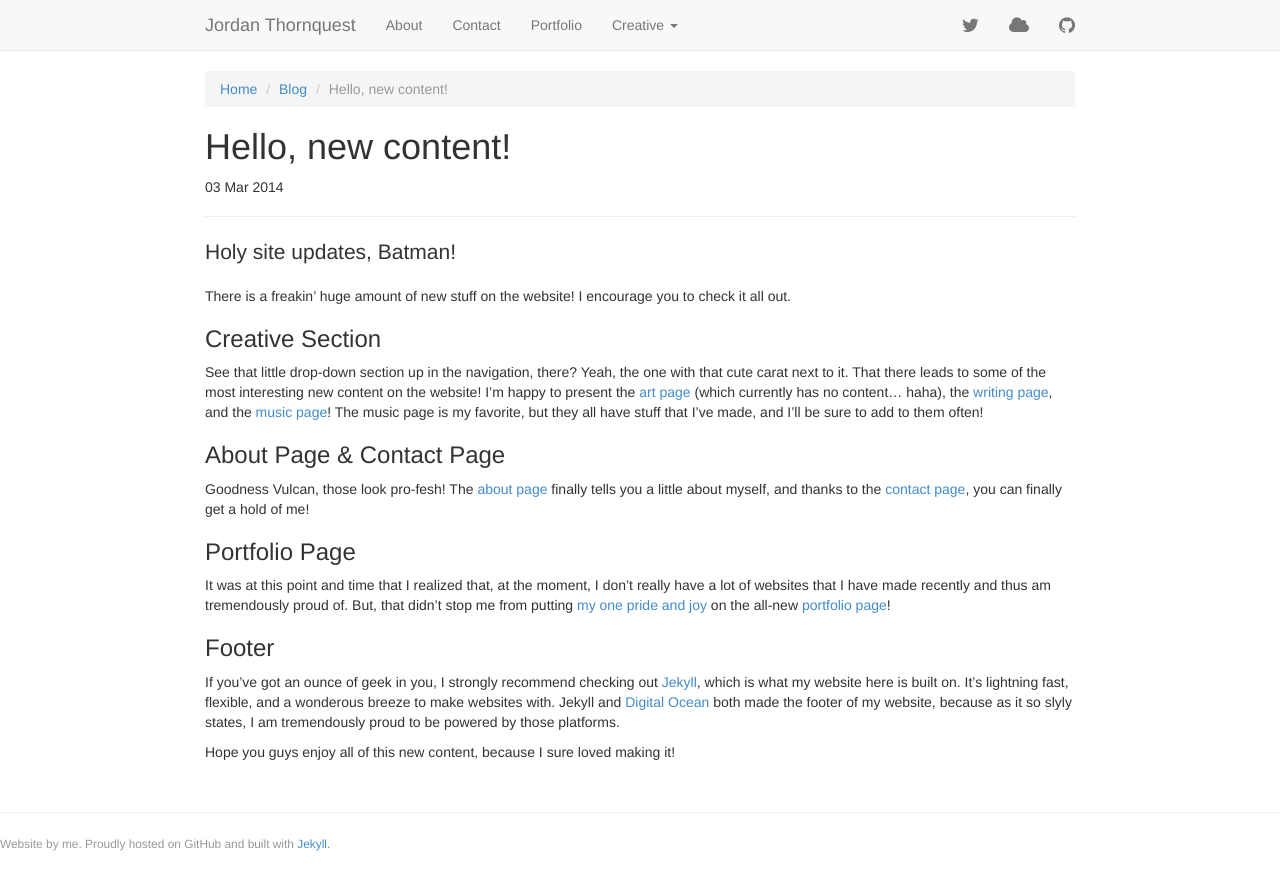
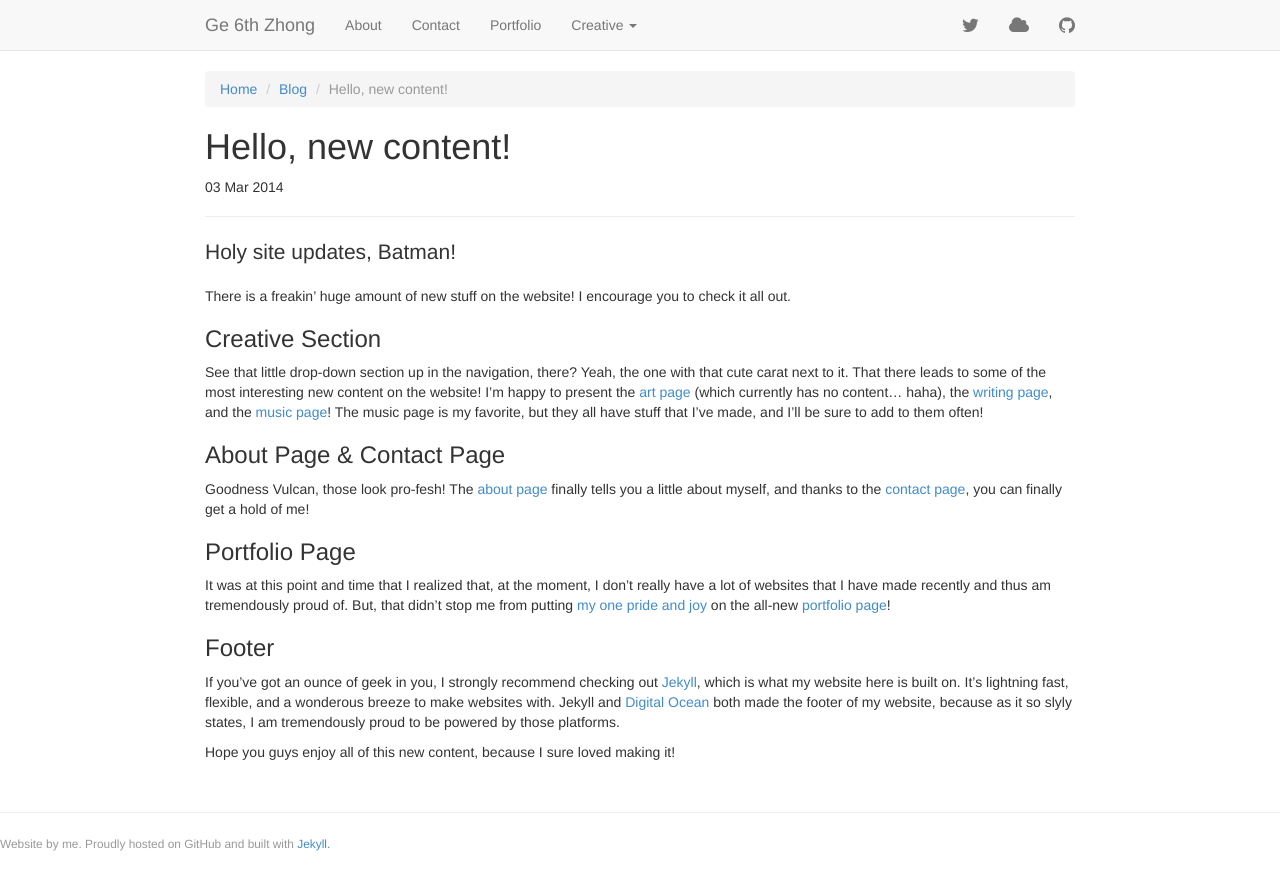
Before and after one commit to xingbo/geliuzhong, a Jekyll site: the page built from _posts/2014-03-03-test-for-new-style.markdown, in a window 1280 px wide. Shown: the top 890 px of the page. Built offline with Jekyll 4.4.1, drawn with Linux system fonts in a browser that asks for light colours; nearby versions of some CDN libraries; library files that are not in the unit come from our copies; Markdown is read by kramdown in place of the engine named in the settings; comment, search, counter and statistics services are not loaded.

Commit message:
test to use bing.cn pic

```diff
--- a/_includes/nav.html
+++ b/_includes/nav.html
@@ -9,7 +9,7 @@
           <span class="icon-bar"></span>
           <span class="icon-bar"></span>
         </button>
-        <a class="navbar-brand" href="/">Jordan Thornquest</a>
+        <a class="navbar-brand" href="/">Ge 6th Zhong</a>
       </div>
 
       <!-- Collect the nav links, forms, and other content for toggling -->
--- a/index.html
+++ b/index.html
@@ -2,7 +2,7 @@
 layout: default
 ---
 
-<img class="img-responsive one-edge-shadow" src="/image/head.jpg" alt="5 Guitarists">
+<img class="img-responsive one-edge-shadow" src="http://s.cn.bing.net/az/hprichbg/rb/MontedaRochaDam_ZH-CN8975168542_1366x768.jpg" alt="5 Guitarists">
 
 <nav class="stream-tabs">
   <!-- Visible only on Desktop & Tablets -->
```
